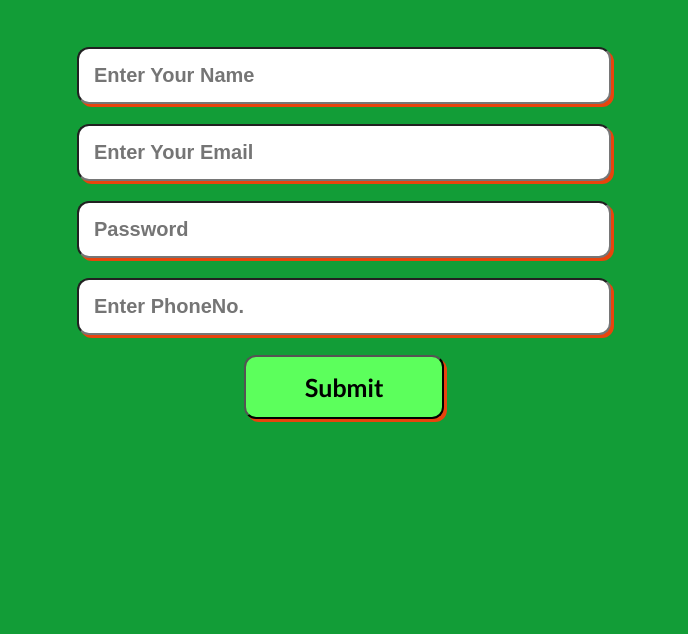
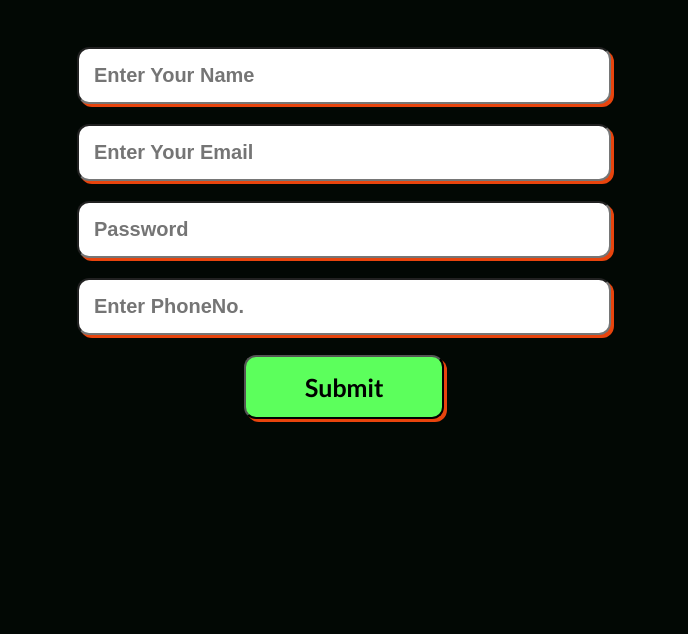
Before and after one commit to AbirChoudhury-26/Form-MongoDB, a website: page index.html in a window 1280 px wide. Shown: the part 166-800 px from the top of the page, without its empty margins (296-984 px from the left). Drawn offline with Linux system fonts and the light colour scheme.

Commit message:
New Colour

```diff
--- a/index.html
+++ b/index.html
@@ -50,7 +50,7 @@ form input{
 
 }
 body{
-    background-color: rgb(18, 157, 55);
+    background-color: rgb(2, 8, 4);
     /* background-image: linear-gradient(to right, rgba(255,0,0,0), rgba(255,0,0,1));
 
     background-image: conic-gradient(red, yellow, green, blue, black);
```
